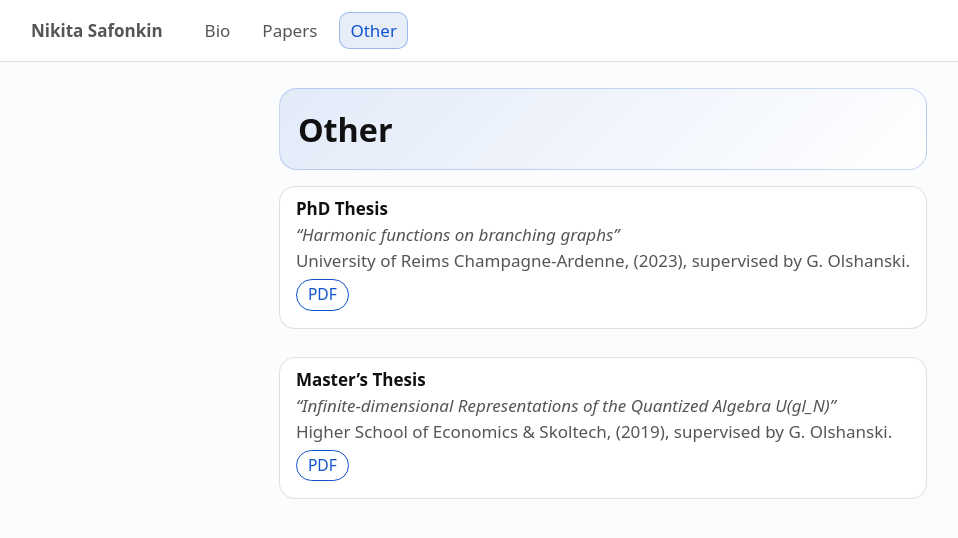
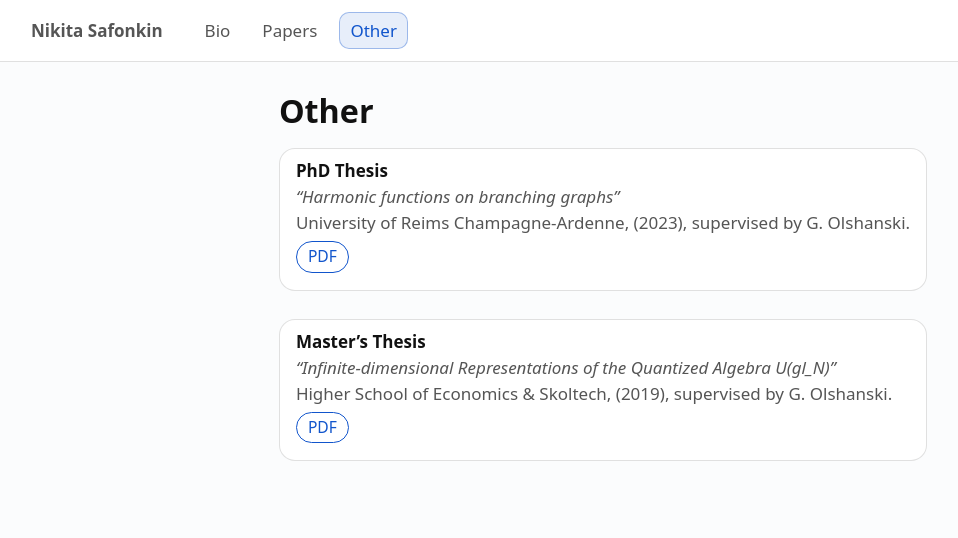
Before and after one commit to n-safonkin/n-safonkin.github.io, a Jekyll site: the page built from other.html, in a window 1280 px wide. Shown: the top 538 px of the page, without its empty margins (37-995 px from the left). Built offline with Jekyll 4.4.1, drawn with Linux system fonts in a browser that asks for light colours.

Commit message:
Update other.html

```diff
--- a/other.html
+++ b/other.html
@@ -7,9 +7,7 @@ extra_css:
   - /assets/spacing.css
 ---
 
-<section class="hero">
-  <h1 style="margin:0;">Other</h1>
-</section>
+<h1 style="margin:0 0 16px;">Other</h1>
 
 <ol class="papers">
 
```
